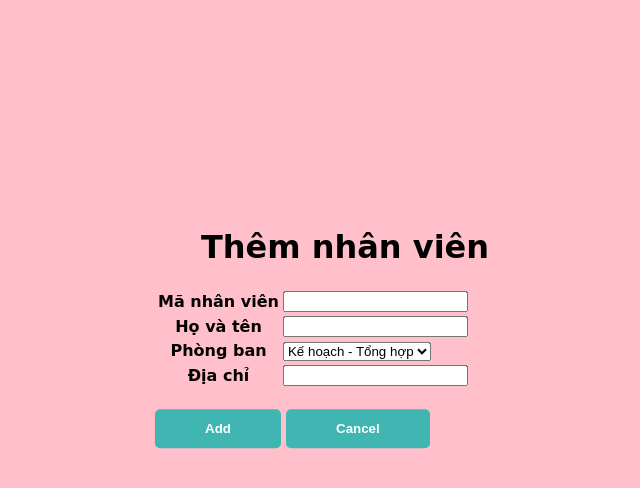
After one commit to CongTai195/WebExercise, a PHP site: page /CNWeb18N13/form-them.php in a window 1280 px wide. The commit adds this page. Shown: the top 488 px of the page, without its empty margins (295-935 px from the left). Run offline with PHP 8.4, Linux system fonts and the light colour scheme.

Commit message:
Thêm nhân viên

```diff
--- a/form-capnhat.php
+++ b/form-capnhat.php
@@ -1,7 +1,7 @@
 <!DOCTYPE html>
 <html lang="en">
 <head>
-    <title>Login</title>
+    <title>Fomr Cập nhật</title>
     <style>
         body{
             margin: 0;
--- /dev/null
+++ b/form-them.php
@@ -0,0 +1,77 @@
+<!DOCTYPE html>
+<html lang="en">
+<head>
+    <title>Fomr Thêm</title>
+    <style>
+        body{
+            margin: 0;
+            padding: 0;
+            font-family: 'Handlee', cursive;
+            background-color: pink;
+        }
+        h1{
+            text-align: center;
+        }
+        .FormAdd{
+            color: black;
+            width: 380px;
+            position: absolute;
+            top: 50%;
+            left: 50%;
+            transform: translate(-50%,-80%);
+        }
+        .submit{
+            background-color: #3fb6b2;
+            padding: 12px 50px;
+            border-radius: 5px;
+            cursor: pointer;
+            color: #ffffff;
+            border: none;
+            outline: none;
+            margin: 0;
+            font-weight: bold;
+        }
+        .submit:hover{
+            background-color: #43a09d;
+        }
+        table{
+            padding-bottom: 20px;
+        }
+    </style>
+</head>
+<body>
+    <form id="form" action="http://localhost/CNWeb18N13/themnhanvien.php" method="POST" name="FormAdd" class="FormAdd">
+        <h1>Thêm nhân viên</h1>
+        <table>
+            <tr>
+                <th>Mã nhân viên</th>
+                <td><input type="text" name="IDNV" id="IDNV"></td>
+            </tr>
+            <tr>
+                <th>Họ và tên</th>
+                <td><input type="text" name="tennv" id="tennv"></td>
+            </tr>
+            <tr>
+                <th>Phòng ban</th>
+                <td><select name="phongban" id="phongban">
+                    <option value="1">Kế hoạch - Tổng hợp</option>
+                    <option value="2">Tài chính - Kế Toán</option>
+                    <option value="3">Giám đốc</option>
+                    </select>
+                </td>
+            </tr>
+            <tr>
+                <th>Địa chỉ</th>
+                <td><input type="text" name="diachi" id="diachi"></td>
+            </tr>
+        </table>
+        <input class="submit" type="submit" value="Add" name="update">
+        <input class="submit" type="button" value="Cancel" name="cancel" onclick="Cancel()">
+    </form>
+    <script>
+        function Cancel(){
+            window.history.back();
+        }
+    </script>
+</body>
+</html>
--- a/xemthongtinNV.php
+++ b/xemthongtinNV.php
@@ -108,7 +108,9 @@
             <input class="submit" type="submit" value="Tìm kiếm" name="search">
             <input class="submit" type="submit" value="Thêm nhân viên" name="add">
         </form>
-        <?php
+    </div>
+    <div class="section">
+    <?php
             if (isset($_REQUEST["search"])) {
                 $search = $_GET["textsearch"];
                 $link = mysqli_connect("localhost", "root", "") or die("Can not connect to database");
@@ -135,7 +137,7 @@
                     echo "Không tìm thấy nhân viên nào !";
             }
             if (isset($_REQUEST["add"])){
-                header("location: themnhanvien.php");
+                header("location: form-them.php");
             }
             ?>
     </div>
--- a/xemthongtinNVPB.php
+++ b/xemthongtinNVPB.php
@@ -57,7 +57,7 @@
     $link = mysqli_connect("localhost", "root", "") or die ("Can not connect to database");
     mysqli_select_db($link, "dulieu");
     $idpb = $_GET["IDPB"];
-    $query = "select hoten, tenpb, diachi from nhanvien inner join phongban on nhanvien.IDPB = phongban.IDPB where nhanvien.IDPB = '$idpb'";
+    $query = "select IDNV,hoten, tenpb, diachi from nhanvien inner join phongban on nhanvien.IDPB = phongban.IDPB where nhanvien.IDPB = '$idpb'";
     $result = mysqli_query($link, $query);
     echo "<table border = '2px' width = '100%'>";
     // $r = $result->fetch_array();
@@ -65,12 +65,13 @@
     // $string = "Nhân viên của phòng ".$tenphong;
     //echo "<caption>$string</caption>";
     echo "<tr>
+            <th>IDNV</th>
             <th>Họ và tên</th>
             <th>Phòng ban làm việc</th>
             <th>Địa chỉ</th>
         </tr>";
         while ($row = mysqli_fetch_array($result)){
-            echo "<tr><td>".$row["hoten"]."</td><td>".$row["tenpb"]."</td><td>".$row["diachi"]."</td></tr>";
+            echo "<tr><th>".$row["IDNV"]."</th><td>".$row["hoten"]."</td><td>".$row["tenpb"]."</td><td>".$row["diachi"]."</td></tr>";
         }
     echo "</table>";
     ?>
--- a/xulylogin.php
+++ b/xulylogin.php
@@ -9,5 +9,5 @@
         header("Location: login.php");
     }
     else
-        header("Location: http://localhost/CNWeb18N13/capnhat.php");
+        header("Location: capnhat.php");
 ?>
```
Also changed, not shown: themnhanvien.php (+9 -1 lines).
